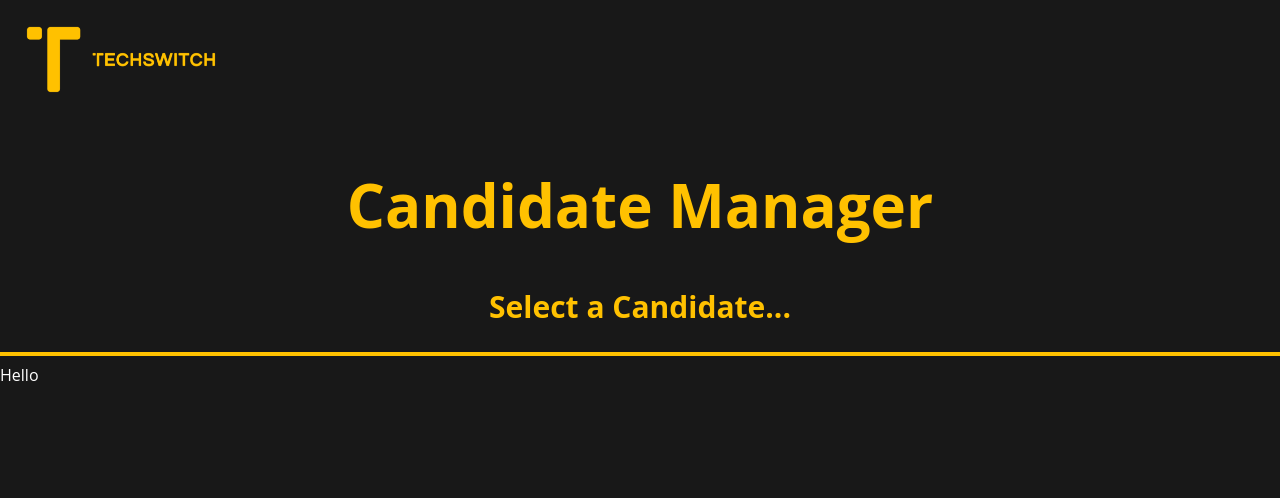
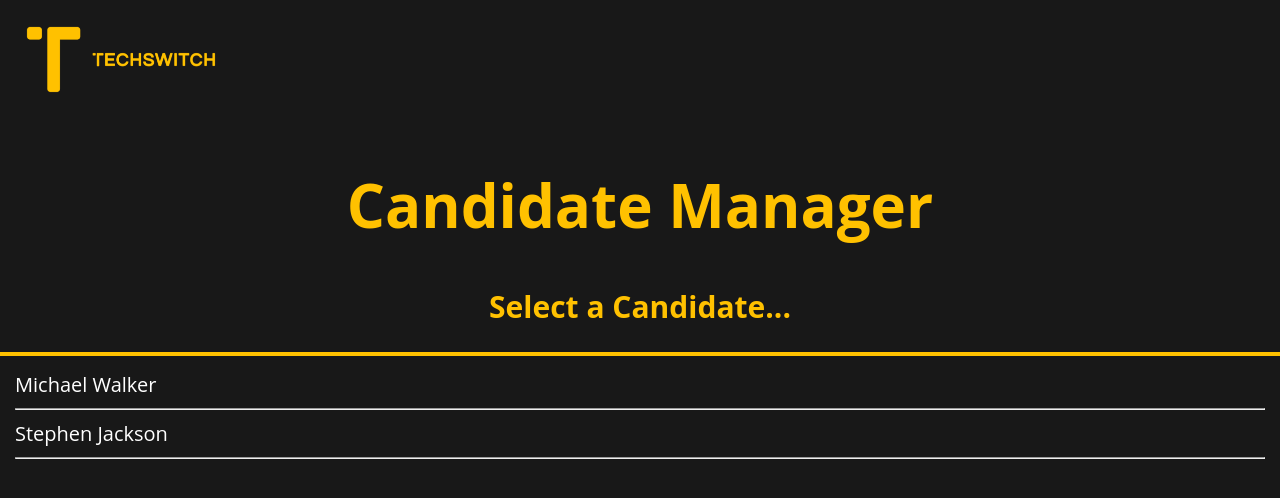
Before and after one commit to techswitch-learners/testswitch-frontend-admin, a Next.js app: page /candidates in a window 1280 px wide. Shown: the top 498 px of the page. Built offline with nearby package versions, Linux system fonts and the light colour scheme.

Commit message:
Added a CandidateLink component for each list item.
Added some styling and some dummy data for now.

```diff
--- /dev/null
+++ b/components/CandidateLink/CandidateLink.module.scss
@@ -0,0 +1,13 @@
+@import '../../pageStyles/constants';
+
+.listItem{
+  font-family: $softwireFont;
+  font-size: $contentFontSize;
+  color: $softwireWhite;
+  list-style: none;
+  display: block;
+}
+
+.separator{
+  border: 1px solid $softwireWhite;
+}
--- /dev/null
+++ b/components/CandidateLink/CandidateLink.tsx
@@ -0,0 +1,19 @@
+import React from "react";
+import textStyles from './CandidateLink.module.scss';
+
+
+
+interface CandidateLinkProps {
+    name : string;
+}
+
+
+export function CandidateLink(props: CandidateLinkProps): JSX.Element {
+
+    return (
+        <li className={textStyles.listItem}>
+            {props.name}
+            <hr/>
+        </li>
+    )
+}
--- a/components/CandidateList/CandidateList.module.scss
+++ b/components/CandidateList/CandidateList.module.scss
@@ -3,3 +3,8 @@
 .test{
   color: white;
 }
+
+.list{
+  padding: 5px;
+  margin: 10px 10px;
+}
--- a/components/CandidateList/CandidateList.tsx
+++ b/components/CandidateList/CandidateList.tsx
@@ -1,5 +1,8 @@
 import React from "react";
 import scss from './CandidateList.module.scss';
+import textStyles from '../../pageStyles/text-classes.module.scss'
+import {getCandidates} from "../../api/candidatesApiClient";
+import {CandidateLink} from "../CandidateLink/CandidateLink";
 
 
 interface CandidateListProps {
@@ -9,9 +12,14 @@ interface CandidateListProps {
 
 export function CandidateList(props: CandidateListProps): JSX.Element {
 
+
+    const candidates = ["Michael Walker", "Stephen Jackson"];
+
     return (
-        <div className={scss.test}>
-            Hello
-        </div>
+        <ul className={scss.list}>
+            {
+                candidates.map(name => <CandidateLink name={name}/>)
+            }
+        </ul>
     )
 }
```
